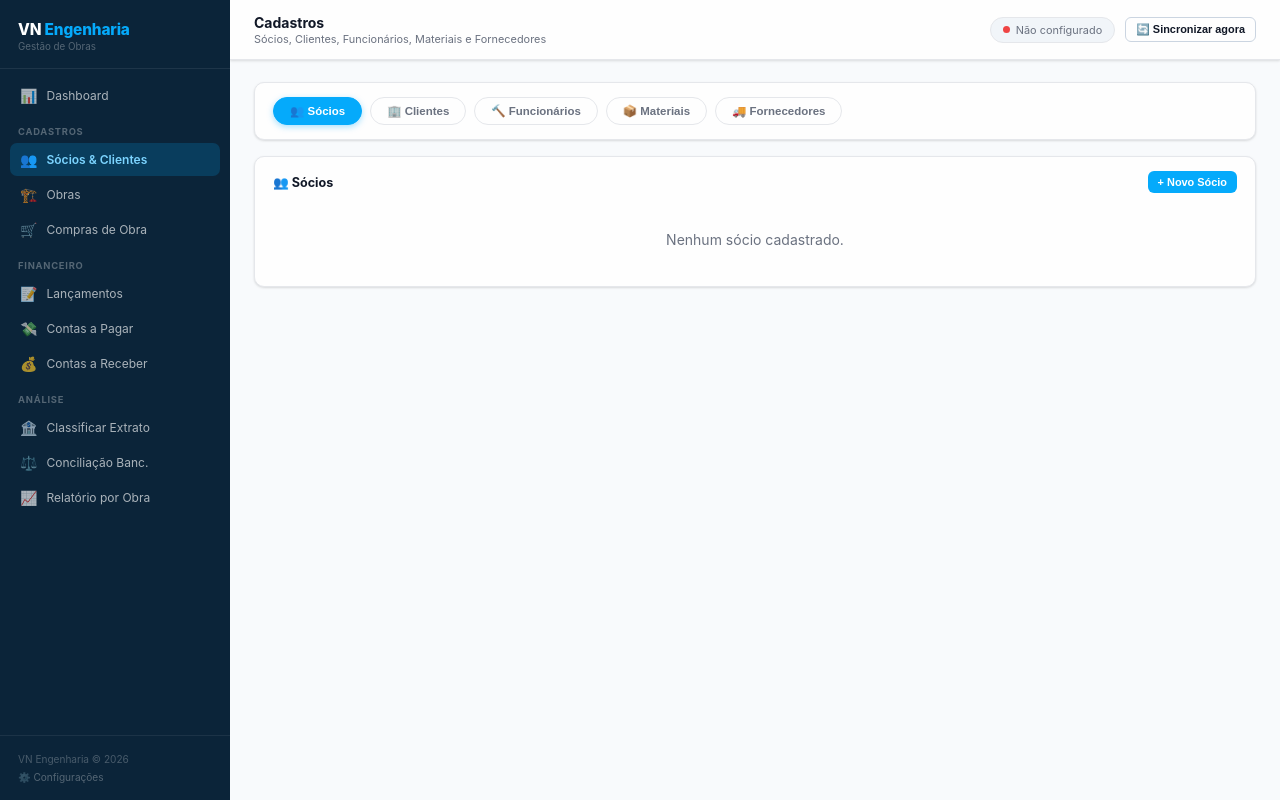
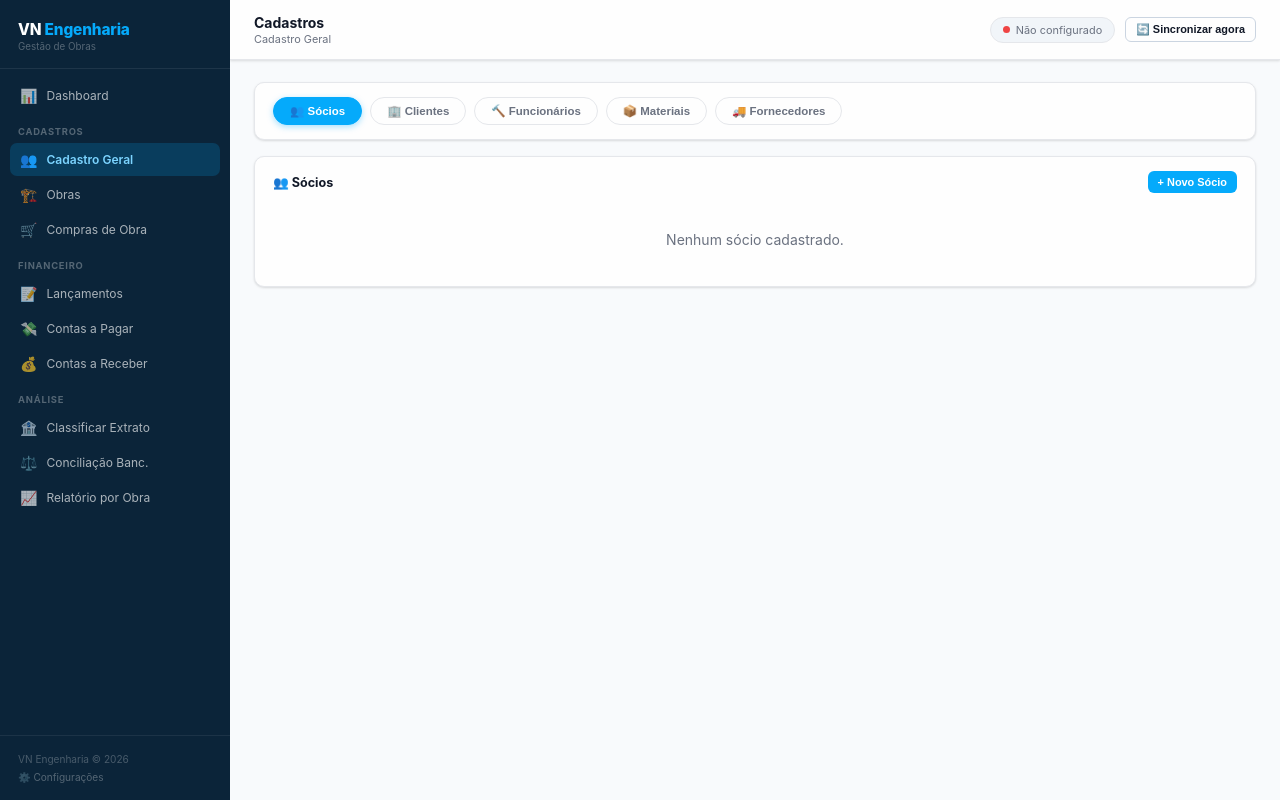
Before and after one commit to Plinio19/vn-engenharia, a plain HTML site: page cadastros/index.html in a window 1280 px wide. Drawn offline with Linux system fonts and the light colour scheme.

Commit message:
Renomeia menu e subtítulo de Cadastros para 'Cadastro Geral'

```diff
--- a/assets/core.js
+++ b/assets/core.js
@@ -207,7 +207,7 @@ function _basePath() {
 const MODULOS = [
   { id: 'dashboard',        label: 'Dashboard',          icone: '📊', href: '/index.html' },
   { grupo: 'Cadastros' },
-  { id: 'cadastros',        label: 'Sócios & Clientes',  icone: '👥', href: '/cadastros/' },
+  { id: 'cadastros',        label: 'Cadastro Geral',  icone: '👥', href: '/cadastros/' },
   { id: 'obras',            label: 'Obras',              icone: '🏗️', href: '/obras/' },
   { id: 'compras',          label: 'Compras de Obra',    icone: '🛒', href: '/compras/' },
   { grupo: 'Financeiro' },
--- a/cadastros/index.html
+++ b/cadastros/index.html
@@ -12,7 +12,7 @@
   <div class="topbar">
     <div>
       <div class="topbar-titulo">Cadastros</div>
-      <div class="topbar-sub">Sócios, Clientes, Funcionários, Materiais e Fornecedores</div>
+      <div class="topbar-sub">Cadastro Geral</div>
     </div>
     <div class="topbar-acoes">
       <div class="sync-pill">
```
